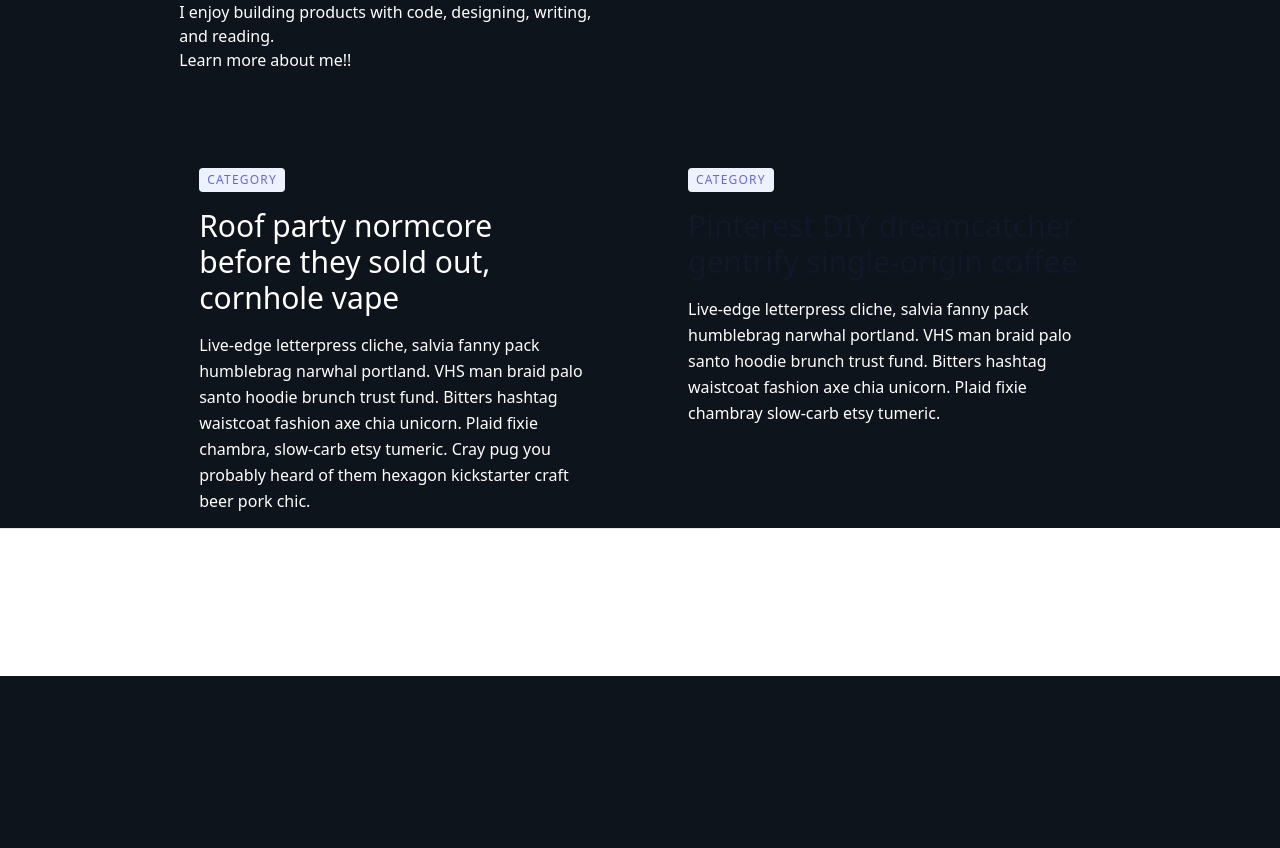
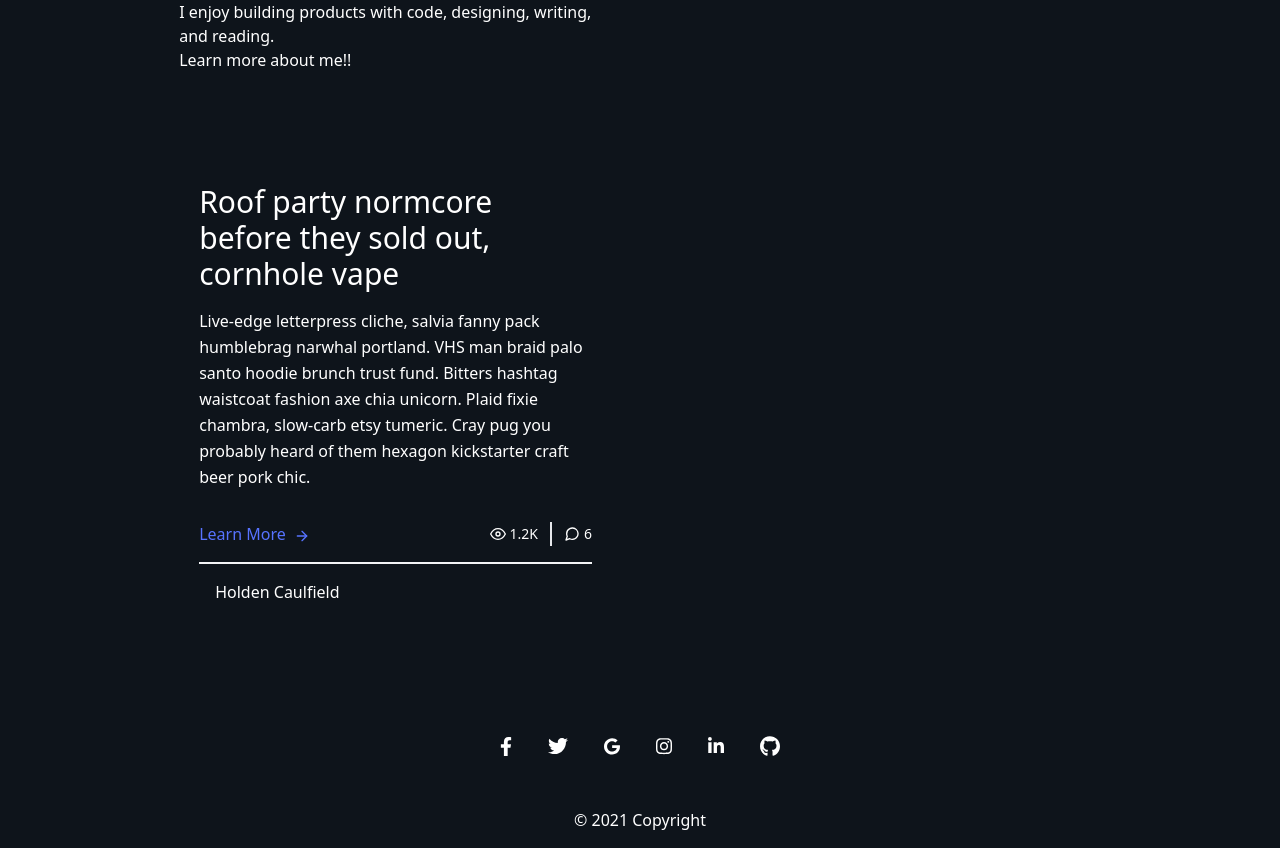
Before and after one commit to vesper85/NextBlog, a Next.js app: page / in a window 1280 px wide. Shown: the part 389-1237 px from the top of the page. Before the commit the page ends 1131 px from the top, so only its background shows below. Built offline with nearby package versions, Linux system fonts and the light colour scheme.

Commit message:
footer is now at bottom and sytles are updated

```diff
--- a/components/Footer.js
+++ b/components/Footer.js
@@ -2,7 +2,7 @@ import homeStyles from '../styles/Home.module.css'
 function Footer() {
   return (
    <div className={homeStyles.footer_wrapper}>
-     <hr />
+     {/*<hr />*/}
         <footer className="text-center text-white" >
           <div className="container pt-9">
             <div className="flex justify-center items-center mb-9">
@@ -112,7 +112,7 @@ function Footer() {
             </div>
           </div>
 
-          <div className="text-center text-white p-4" >
+          <div className="container text-center text-white p-4" >
             © 2021 Copyright
             <a className="text-white" href="https://tailwind-elements.com/"></a>
           </div>
--- a/components/RecentPosts.js
+++ b/components/RecentPosts.js
@@ -1,3 +1,4 @@
+import Link from 'next/link'
 import React from 'react'
 
 const RecentPosts = () => {
@@ -6,17 +7,20 @@ const RecentPosts = () => {
         <section className="text-white body-font overflow-hidden">
         <div className="container px-5 py-24 mx-auto">
             <div className="flex flex-wrap -m-12">
+                {/* single component */}
                 <div className="p-12 md:w-1/2 flex flex-col items-start">
-                <span className="inline-block py-1 px-2 rounded bg-indigo-50 text-indigo-500 text-xs font-medium tracking-widest">CATEGORY</span>
+                    {/*<span className="inline-block py-1 px-2 rounded bg-indigo-50 text-indigo-500 text-xs font-medium tracking-widest">CATEGORY</span>*/}
                     <h2 className="sm:text-3xl text-2xl title-font font-medium text-white mt-4 mb-4">Roof party normcore before they sold out, cornhole vape</h2>
                     <p className="leading-relaxed mb-8">Live-edge letterpress cliche, salvia fanny pack humblebrag narwhal portland. VHS man braid palo santo hoodie brunch trust fund. Bitters hashtag waistcoat fashion axe chia unicorn. Plaid fixie chambra, slow-carb etsy tumeric. Cray pug you probably heard of them hexagon kickstarter craft beer pork chic.</p>
                     <div className="flex items-center flex-wrap pb-4 mb-4 border-b-2 border-gray-100 mt-auto w-full">
-                <a className="text-indigo-500 inline-flex items-center">Learn More
-                    <svg className="w-4 h-4 ml-2" viewBox="0 0 24 24" stroke="currentColor" strokeWidth="2" fill="none" strokeLinecap="round" strokeLinejoin="round">
+                        <Link href="/">
+                    <a className="text-color-primary inline-flex items-center">Learn More
+                        <svg className="w-4 h-4 ml-2 mt-1" viewBox="0 0 24 24" stroke="currentColor" strokeWidth="2" fill="none" strokeLinecap="round" strokeLinejoin="round">
                         <path d="M5 12h14"></path>
                         <path d="M12 5l7 7-7 7"></path>
                         </svg>
                     </a>
+                        </Link>
                     <span className="text-white mr-3 inline-flex items-center ml-auto leading-none text-sm pr-3 py-1 border-r-2 border-gray-200">
                         <svg className="w-4 h-4 mr-1" stroke="currentColor" strokeWidth="2" fill="none" strokeLinecap="round" strokeLinejoin="round" viewBox="0 0 24 24">
                         <path d="M1 12s4-8 11-8 11 8 11 8-4 8-11 8-11-8-11-8z"></path>
@@ -33,41 +37,11 @@ const RecentPosts = () => {
                     {/*<img alt="blog" src="https://dummyimage.com/104x104" class="w-12 h-12 rounded-full flex-shrink-0 object-cover object-center">*/}
                     <span className="flex-grow flex flex-col pl-4">
                         <span className="title-font font-medium text-white">Holden Caulfield</span>
-                    <span className="text-white text-xs tracking-widest mt-0.5">UI DEVELOPER</span>
+                        {/*<span className="text-white text-xs tracking-widest mt-0.5">UI DEVELOPER</span>*/}
                     </span>
                     </a>
                 </div>
-            <div className="p-12 md:w-1/2 flex flex-col items-start">
-                <span className="inline-block py-1 px-2 rounded bg-indigo-50 text-indigo-500 text-xs font-medium tracking-widest">CATEGORY</span>
-                <h2 className="sm:text-3xl text-2xl title-font font-medium text-gray-900 mt-4 mb-4">Pinterest DIY dreamcatcher gentrify single-origin coffee</h2>
-                <p className="leading-relaxed mb-8">Live-edge letterpress cliche, salvia fanny pack humblebrag narwhal portland. VHS man braid palo santo hoodie brunch trust fund. Bitters hashtag waistcoat fashion axe chia unicorn. Plaid fixie chambray  slow-carb etsy tumeric.</p>
-                <div className="flex items-center flex-wrap pb-4 mb-4 border-b-2 border-gray-100 mt-auto w-full">
-                <a className="text-indigo-500 inline-flex items-center">Learn More
-                    <svg className="w-4 h-4 ml-2" viewBox="0 0 24 24" stroke="currentColor" strokeWidth="2" fill="none" strokeLinecap="round" strokeLinejoin="round">
-                    <path d="M5 12h14"></path>
-                    <path d="M12 5l7 7-7 7"></path>
-                    </svg>
-                </a>
-                <span className="text-white mr-3 inline-flex items-center ml-auto leading-none text-sm pr-3 py-1 border-r-2 border-gray-200">
-                    <svg className="w-4 h-4 mr-1" stroke="currentColor" strokeWidth="2" fill="none" strokeLinecap="round" strokeLinejoin="round" viewBox="0 0 24 24">
-                    <path d="M1 12s4-8 11-8 11 8 11 8-4 8-11 8-11-8-11-8z"></path>
-                    <circle cx="12" cy="12" r="3"></circle>
-                    </svg>1.2K
-                </span>
-                <span className="text-white inline-flex items-center leading-none text-sm">
-                    <svg className="w-4 h-4 mr-1" stroke="currentColor" strokeWidth="2" fill="none" strokeLinecap="round" strokeLinejoin="round" viewBox="0 0 24 24">
-                    <path d="M21 11.5a8.38 8.38 0 01-.9 3.8 8.5 8.5 0 01-7.6 4.7 8.38 8.38 0 01-3.8-.9L3 21l1.9-5.7a8.38 8.38 0 01-.9-3.8 8.5 8.5 0 014.7-7.6 8.38 8.38 0 013.8-.9h.5a8.48 8.48 0 018 8v.5z"></path>
-                    </svg>6
-                </span>
-                </div>
-                <a className="inline-flex items-center">
-                {/*<img alt="blog" src="https://dummyimage.com/103x103" class="w-12 h-12 rounded-full flex-shrink-0 object-cover object-center">*/}
-                <span className="flex-grow flex flex-col pl-4">
-                    <span className="title-font font-medium text-gray-900">Alper Kamu</span>
-                    <span className="text-white text-xs tracking-widest mt-0.5">DESIGNER</span>
-                </span>
-                </a>
-            </div>
+{/* component end */}
             </div>
         </div>
         </section>
--- a/posts/test.mdx
+++ b/posts/test.mdx
@@ -2,6 +2,7 @@
 title: My first blog
 slug: hello-world
 date: "31-5-2020"
+description: "this is a description of blog and some more words"
 ---
 
 
--- a/styles/Home.module.css
+++ b/styles/Home.module.css
@@ -61,7 +61,7 @@
 }
 
 .outside_wrapper {
-  @apply h-screen flex flex-col items-center px-[2em] text-white mt-10;
+  @apply flex flex-col items-center px-[2em] text-white mt-10;
 }
 .inside_wrapper {
   @apply w-full lg:w-4/5;
@@ -82,17 +82,17 @@
   @apply max-w-sm;
 }
 
-.footer_wrapper {
+/*.footer_wrapper {
   background-color: white;
   position: relative;
   bottom: 0px;
-}
-.footer_wrapper hr {
+}*/
+/*.footer_wrapper hr {
   position: absolute;
   max-width: 45rem;
   width: 100%;
   height: 10px;
-}
+}*/
 .footer_wrapper a {
   @apply hover:text-white ease-in duration-200;
 }
```
Lines whose indentation alone changed are shown as unchanged.
